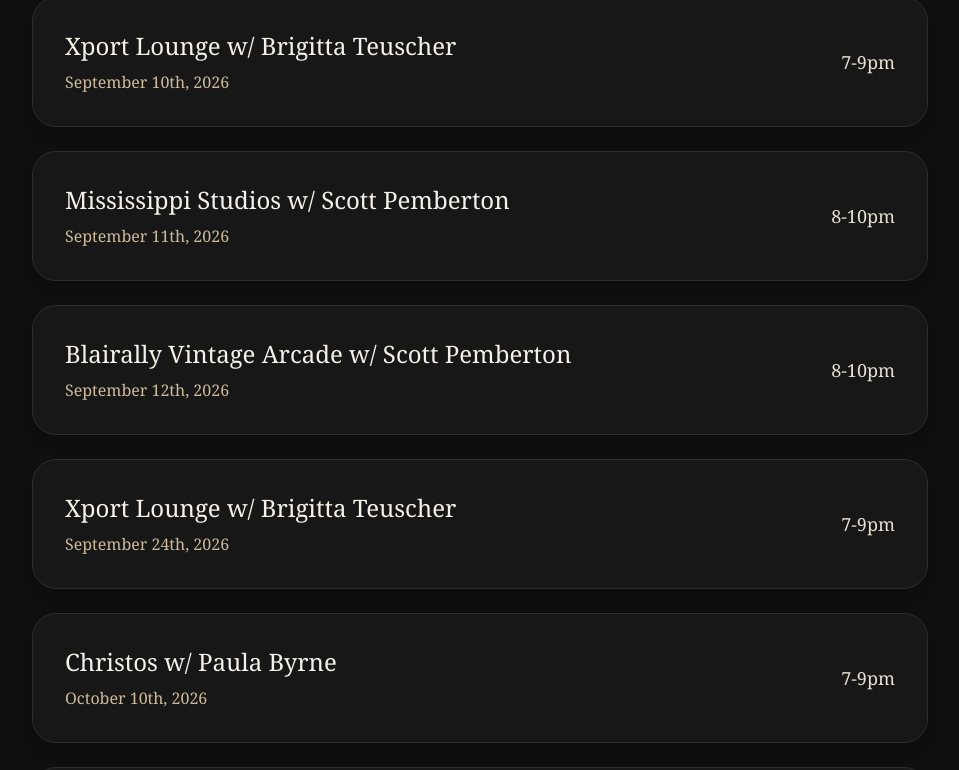
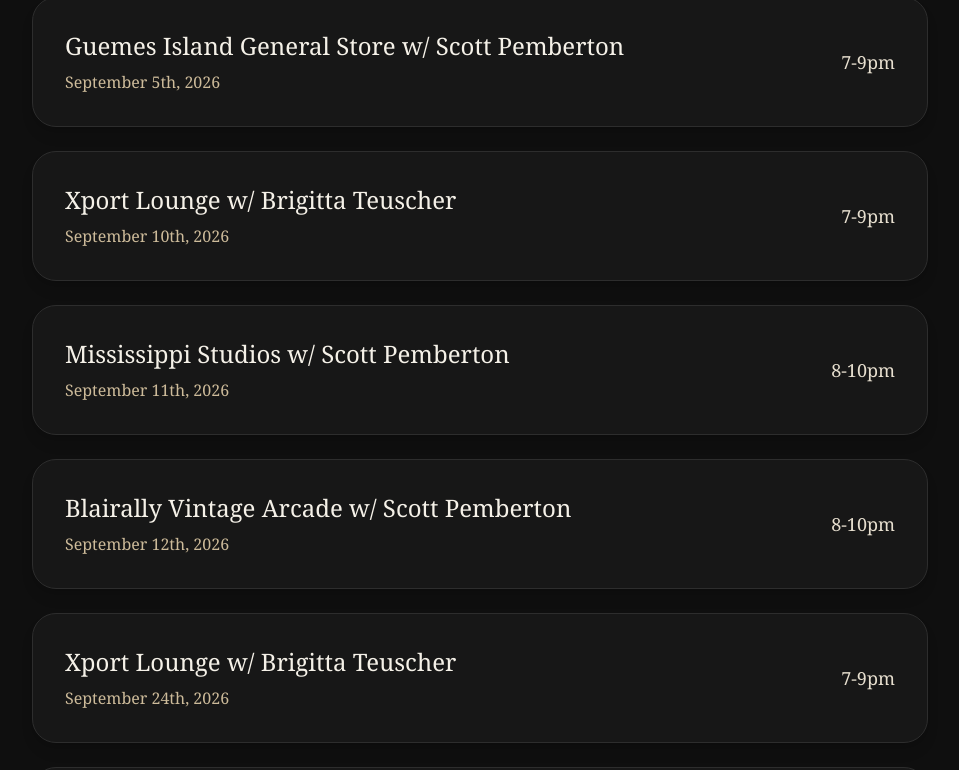
Before and after one commit to pianobrandon/brandon-jazz-site, a Next.js app: page / in a window 1280 px wide. Shown: the part 3541-4311 px from the top of the page, without its empty margins (160-1119 px from the left). Built offline with nearby package versions, Linux system fonts and the light colour scheme.

Commit message:
update gigs

```diff
--- a/src/app/page.tsx
+++ b/src/app/page.tsx
@@ -137,6 +137,11 @@
               venue: 'Thai Lahnna w/ Paula Byrne',
               date: 'August 28th, 2026',
               time: '5:30-8pm',
+            },
+            {
+              venue: 'Guemes Island General Store w/ Scott Pemberton',
+              date: 'September 5th, 2026',
+              time: '7-9pm',
             },
             {
               venue: 'Xport Lounge w/ Brigitta Teuscher',
```
